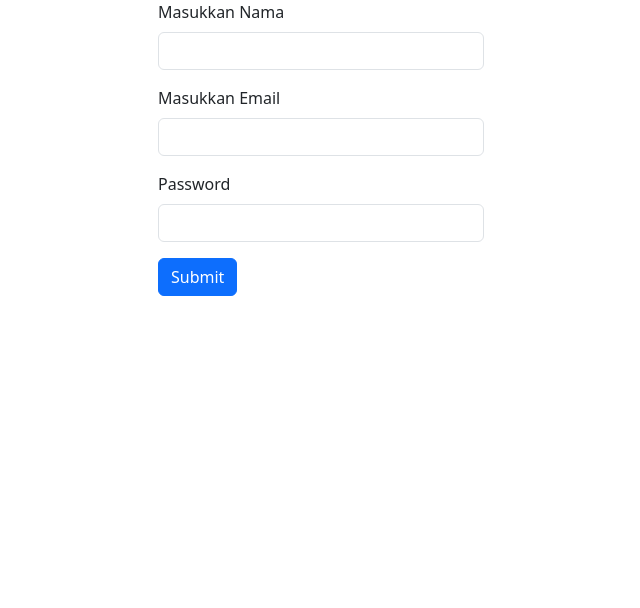
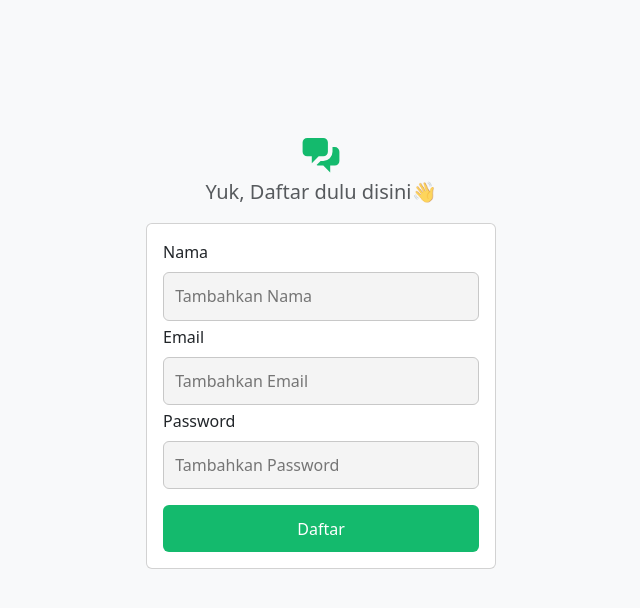
Before and after one commit to wardydev/frontend-whatsappapi, a Next.js app: page /register in a window 1280 px wide. Shown: the top 608 px of the page, without its empty margins (319-959 px from the left). Built offline with nearby package versions, Linux system fonts and the light colour scheme.

Commit message:
add register slicing ui

```diff
--- a/package.json
+++ b/package.json
@@ -10,6 +10,7 @@
   },
   "dependencies": {
     "@next/font": "13.1.1",
+    "@popperjs/core": "^2.11.6",
     "axios": "^1.2.2",
     "bootstrap": "^5.3.0-alpha1",
     "eslint": "8.30.0",
--- a/pages/_app.js
+++ b/pages/_app.js
@@ -1,4 +1,5 @@
 import "bootstrap/dist/css/bootstrap.css";
+import "bootstrap/dist/js/bootstrap.bundle";
 import "../styles/globals.css";
 import ContextProvider from "../src/context";
 
--- a/pages/register/index.js
+++ b/pages/register/index.js
@@ -1,4 +1,9 @@
 import React, { useState } from "react";
+import { HiChatAlt2 } from "react-icons/hi";
+import Button from "../../src/components/Button";
+import GreetingAuth from "../../src/components/GreetingAuth";
+import InputField from "../../src/components/InputField";
+import Layout from "../../src/components/Layout";
 import usePost from "../../src/hooks/usePost";
 
 const Register = () => {
@@ -22,60 +27,57 @@ const Register = () => {
   const { handlePostData } = usePost("register", data, "/login");
 
   return (
+    <Layout>
+      <div style={{ marginTop: -100 }}>
+        <GreetingAuth
+          title="Yuk, Daftar dulu disini👋"
+          icon={<HiChatAlt2 color="#14BA6D" size={46} />}
+        />
         <form
-      className="container"
+          className="card p-3"
           style={{ width: 350 }}
           onSubmit={(e) => handlePostData(e)}
         >
-      <div className="mb-3">
-        <label htmlFor="masukkanNama" className="form-label">
-          Masukkan Nama
-        </label>
-        <input
+          <div className="mb-1">
+            <InputField
+              label="Nama"
               type="text"
-          className="form-control"
-          id="masukkanNama"
-          aria-describedby="name"
-          required
+              placeholder="Tambahkan Nama"
+              id="addName"
+              isRequired={true}
               name="name"
               value={value.name}
-          onChange={(e) => handleInputChange(e)}
+              setValue={(e) => handleInputChange(e)}
+            />
+          </div>
+          <div className="mb-1">
+            <InputField
+              label="Email"
+              type="email"
+              placeholder="Tambahkan Email"
+              id="exampleInputEmail1"
+              isRequired={true}
+              name="email"
+              value={value.email}
+              setValue={(e) => handleInputChange(e)}
             />
           </div>
           <div className="mb-3">
-        <label htmlFor="masukkanEmail" className="form-label">
-          Masukkan Email
-        </label>
-        <input
-          type="email"
-          className="form-control"
-          id="masukkanEmail"
-          aria-describedby="emailHelp"
-          required
-          name="email"
-          value={value.email}
-          onChange={(e) => handleInputChange(e)}
+            <InputField
+              label="Password"
+              type="password"
+              placeholder="Tambahkan Password"
+              id="password"
+              isRequired={true}
+              name="password"
+              value={value.password}
+              setValue={(e) => handleInputChange(e)}
             />
           </div>
-      <div className="mb-3">
-        <label htmlFor="masukkanPassword" className="form-label">
-          Password
-        </label>
-        <input
-          type="password"
-          className="form-control"
-          id="masukkanPassword"
-          aria-describedby="password"
-          required
-          name="password"
-          value={value.password}
-          onChange={(e) => handleInputChange(e)}
-        />
+          <Button title="Daftar" />
+        </form>
       </div>
-      <button type="submit" className="btn btn-primary">
-        Submit
-      </button>
-    </form>
+    </Layout>
   );
 };
 
--- a/src/components/InputField/index.js
+++ b/src/components/InputField/index.js
@@ -26,6 +26,7 @@ const InputField = ({
         name={name}
         value={value}
         onChange={setValue}
+        autoComplete="true"
       />
     </div>
   );
--- a/src/context/providers/AuthProvider.js
+++ b/src/context/providers/AuthProvider.js
@@ -2,7 +2,7 @@ import React, { useState } from "react";
 
 export const AuthContext = React.createContext();
 const AuthProvider = ({ children }) => {
-  const [email, setEmail] = useState("");
+  const [email, setEmail] = useState(null);
 
   return (
     <AuthContext.Provider value={{ email, setEmail }}>
```
Also changed, not shown: pages/test.js (added, +7 -0 lines), pages/verif-email/index.js (+27 -46 lines), 1 other file (tests, documents, lock files or other folders). Lines whose indentation alone changed are shown as unchanged.
